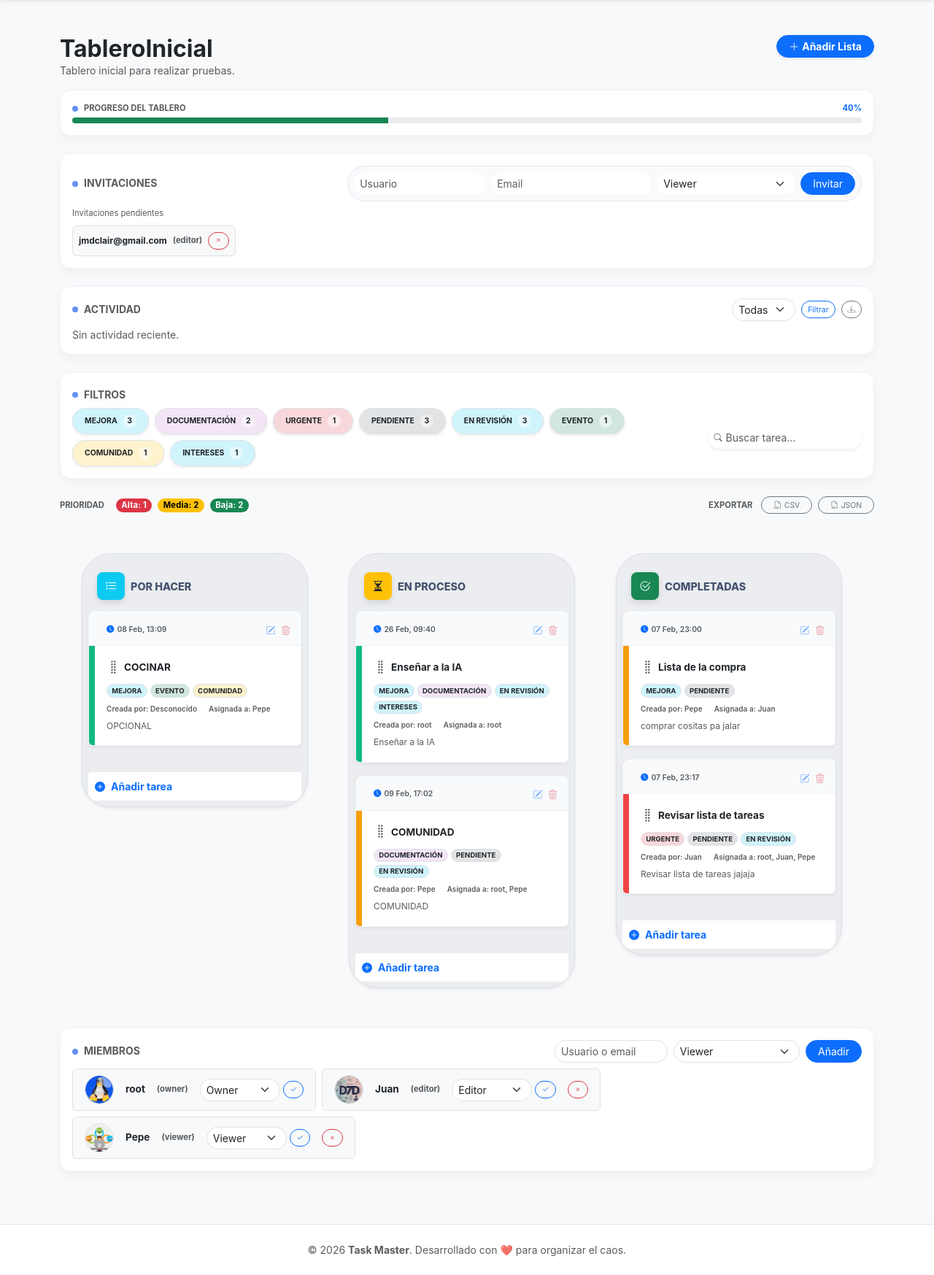
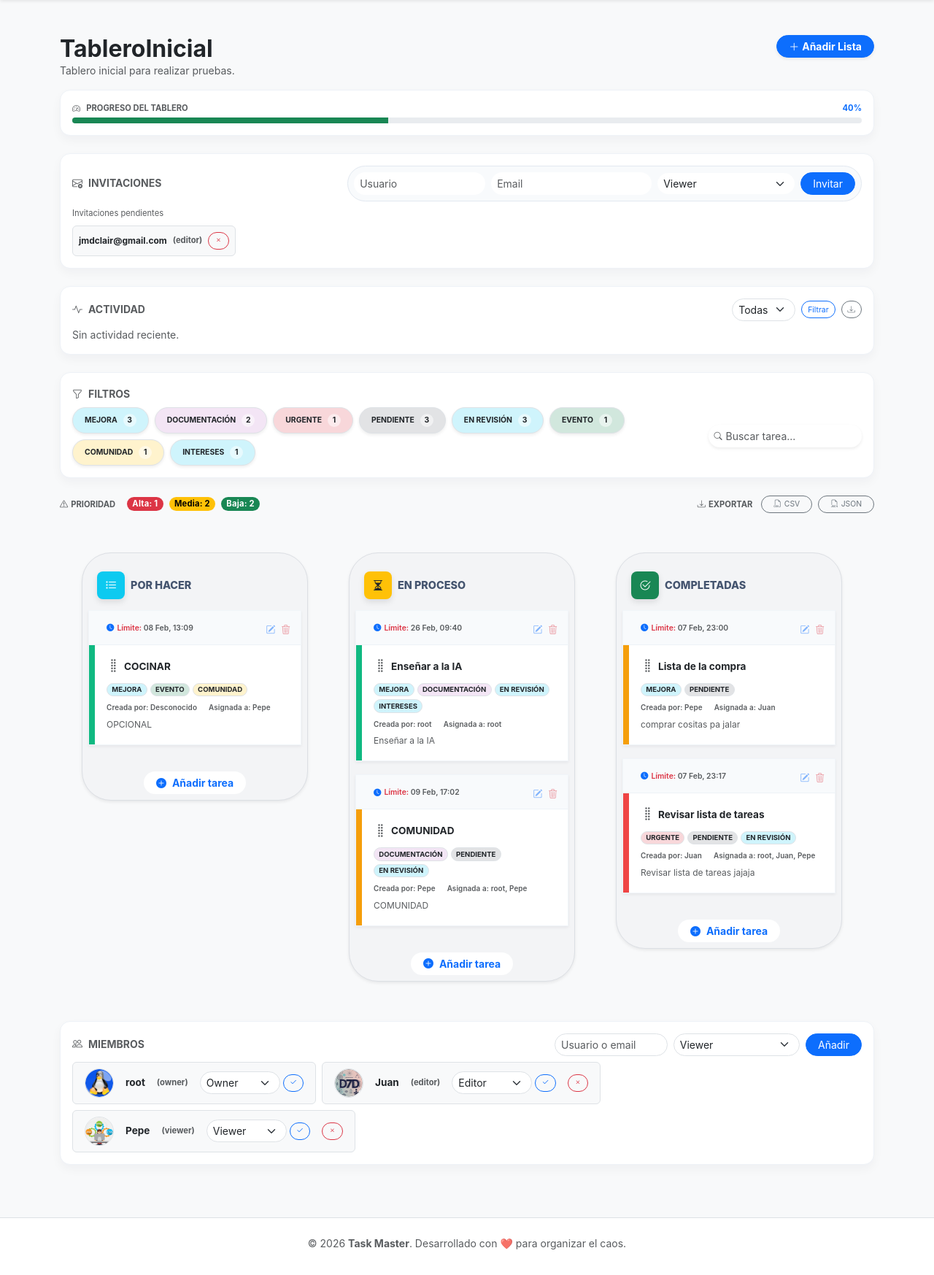
Before and after one commit to dclair/task_master, a Django app: page /boards/1/ in a window 1280 px wide. Shown: the part 142-1889 px from the top of the page at 73% size. After the commit the page ends 1854 px from the top, so only its background shows below. Run offline with Django 4.2, Linux system fonts and the light colour scheme; a user stored in the database is signed in; data comes from the database, SQL or seed files in the repository; both versions use the stored data as it was after the commit; data that the repository does not hold is empty.

Commit message:
Ajustes en el tabero, cambio en estilos de tarjetas, añadido texto limite a fecha de entrega tareas...

```diff
--- a/static/css/style.css
+++ b/static/css/style.css
@@ -7,7 +7,7 @@ body { font-family: 'Inter', sans-serif; background-color: #f1f2f4; margin: 0; }
 
 /* 3. COLUMNAS */
 .kanban-column {
-    width: 310px; min-width: 310px; background-color: #ebedf0; border-radius: 40px !important;
+    width: 310px; min-width: 310px; background-color: #f3f4f6; border-radius: 40px !important;
     padding: 0 !important; display: flex; flex-direction: column; max-height: 85vh;
     border: 1px solid #dcdfe4; box-shadow: 0 8px 20px rgba(0,0,0,0.06); overflow: hidden !important;
 }
@@ -16,11 +16,22 @@ body { font-family: 'Inter', sans-serif; background-color: #f1f2f4; margin: 0; }
 
 /* 4. TARJETAS */
 .task-card {
-    background: #ffffff !important; border-radius: 6px !important; margin-bottom: 18px !important;
+    background: #ffffff !important; border-radius: 0 !important; margin-bottom: 18px !important;
     border: 1px solid #f1f5f9; box-shadow: 0 2px 4px rgba(15,23,42,0.06); transition: all 0.25s ease;
     overflow: hidden; position: relative; cursor: default;
 }
-.task-card:hover { transform: translateY(-2px); box-shadow: 0 8px 14px rgba(15,23,42,0.12); }
+.kanban-column .task-card,
+.kanban-column .task-card-header,
+.kanban-column .task-card-body,
+.kanban-column .task-card::before {
+    border-radius: 0 !important;
+}
+.task-card:hover {
+    transform: none;
+    box-shadow: 0 6px 16px rgba(15,23,42,0.12);
+    border-color: #d9e2ec;
+    background: #f1f5f9 !important;
+}
 .task-card:active { transform: translateY(-1px); box-shadow: 0 4px 10px rgba(15,23,42,0.10); }
 
 /* Cursores */
@@ -35,6 +46,7 @@ body { font-family: 'Inter', sans-serif; background-color: #f1f2f4; margin: 0; }
 
 .task-card-header { background-color: #f8fafc; padding: 12px 14px 10px 24px; border-bottom: 1px solid #edf2f7; display: flex; justify-content: space-between; align-items: center; position: relative; z-index: 5; }
 .task-card-body { padding: 14px 16px 18px 24px; position: relative; z-index: 5; }
+.open-task-modal { border-radius: 999px !important; }
 
 /* 5. VISTA MÓVIL */
 @media (max-width: 768px) {
@@ -42,10 +54,10 @@ body { font-family: 'Inter', sans-serif; background-color: #f1f2f4; margin: 0; }
     .kanban-column { width: 100%; min-width: 0; border-radius: 18px !important; }
     .kanban-column-header { padding: 18px 16px 12px 16px; }
     .tasks-container { max-height: none; padding: 0 12px 12px 12px; }
-    .task-card { margin-bottom: 12px !important; border-radius: 8px !important; }
+    .task-card { margin-bottom: 12px !important; border-radius: 0 !important; }
     .task-card-header { padding: 10px 12px 8px 18px; }
     .task-card-body { padding: 12px 14px 14px 18px; }
-    .open-task-modal { border-radius: 14px !important; }
+    .open-task-modal { border-radius: 999px !important; }
     .task-grip { opacity: 0.8; }
     .task-title::after {
         content: '  arrastra';
@@ -92,13 +104,10 @@ body { font-family: 'Inter', sans-serif; background-color: #f1f2f4; margin: 0; }
     align-items: center;
     gap: 8px;
 }
-.section-title::before {
-    content: "";
-    width: 8px;
-    height: 8px;
-    border-radius: 999px;
-    background: #2563eb;
-    opacity: 0.7;
+.section-title::before,
+.section-title:before {
+    content: "" !important;
+    display: none !important;
 }
 .invite-form {
     background: #f8fafc;
--- a/templates/boards/board_detail.html
+++ b/templates/boards/board_detail.html
@@ -17,7 +17,9 @@
 
     <div class="section-box mt-3 mb-4">
         <div class="d-flex justify-content-between align-items-end mb-1">
-            <span class="section-title extra-small fw-bold text-muted text-uppercase">Progreso del Tablero</span>
+            <span class="section-title extra-small fw-bold text-muted text-uppercase">
+                <i class="bi bi-speedometer2"></i>Progreso del Tablero
+            </span>
             <span id="progress-text" class="extra-small fw-bold text-primary">{{ progress|default:"0" }}%</span>
         </div>
         <div class="progress" style="height: 8px; border-radius: 10px; background-color: #e9ecef;">
@@ -30,7 +32,9 @@
     {% if user_role == "owner" %}
     <div class="section-box mb-4">
         <div class="d-flex flex-column flex-md-row justify-content-between align-items-md-center gap-2 mb-2">
-            <h6 class="section-title text-uppercase text-muted small fw-bold mb-0">Invitaciones</h6>
+            <h6 class="section-title text-uppercase text-muted small fw-bold mb-0">
+                <i class="bi bi-envelope-plus"></i>Invitaciones
+            </h6>
             <form class="invite-form d-flex gap-2 flex-nowrap align-items-center px-2 py-2 rounded-pill border" method="post" action="{% url 'boards:invite_member' board.id %}">
                 {% csrf_token %}
                 <input type="text" name="username" class="form-control form-control-sm rounded-pill border-0" placeholder="Usuario" required style="min-width: 180px;">
@@ -70,7 +74,9 @@
 
     <div class="section-box mb-4">
         <div class="d-flex flex-column flex-md-row justify-content-between align-items-md-center gap-2 mb-2">
-            <h6 class="section-title text-uppercase text-muted small fw-bold mb-0">Actividad</h6>
+            <h6 class="section-title text-uppercase text-muted small fw-bold mb-0">
+                <i class="bi bi-activity"></i>Actividad
+            </h6>
             <div class="d-flex gap-2 align-items-center">
                 <form method="get" class="d-flex gap-2 align-items-center">
                     <select name="activity" class="form-select form-select-sm rounded-pill">
@@ -107,7 +113,9 @@
     </div>
 
     <div class="section-box mb-4">
-        <div class="section-title text-uppercase text-muted small fw-bold mb-2">Filtros</div>
+        <div class="section-title text-uppercase text-muted small fw-bold mb-2">
+            <i class="bi bi-funnel"></i>Filtros
+        </div>
         <div class="d-flex flex-column flex-md-row justify-content-between align-items-md-center gap-3">
         <div class="d-flex flex-wrap gap-2 align-items-center">
             {% for tag in board_tags %}
@@ -130,7 +138,9 @@
         </div>
     </div>
     <div class="priority-summary d-flex flex-wrap gap-2 align-items-center mt-2">
-        <div class="text-muted extra-small fw-bold text-uppercase me-2">Prioridad</div>
+        <div class="text-muted extra-small fw-bold text-uppercase me-2">
+            <i class="bi bi-exclamation-triangle me-1"></i>Prioridad
+        </div>
         <span class="badge rounded-pill text-bg-danger extra-small priority-filter" role="button" tabindex="0" data-priority="high">
             Alta: <span id="prio-high-count">0</span>
         </span>
@@ -141,7 +151,9 @@
             Baja: <span id="prio-low-count">0</span>
         </span>
         <div class="ms-auto d-flex align-items-center gap-2">
-            <div class="text-muted extra-small fw-bold text-uppercase me-1">Exportar</div>
+            <div class="text-muted extra-small fw-bold text-uppercase me-1">
+                <i class="bi bi-download me-1"></i>Exportar
+            </div>
             <a href="{% url 'boards:export_tasks_csv' board.id %}" class="btn btn-xs btn-outline-secondary rounded-pill px-3">
                 <i class="bi bi-filetype-csv me-1"></i>CSV
             </a>
@@ -190,7 +202,14 @@
                 <div class="task-card-header">
                     <div class="d-flex align-items-center text-muted" style="font-size: 0.65rem; font-weight: 600;">
                         <i class="bi bi-clock-fill me-1 text-primary"></i>
-                        <span>{{ task.due_date|date:"d M, H:i"|default:"SIN FECHA" }}</span>
+                        <span>
+                            <span class="text-danger">Límite:</span>
+                            {% if task.due_date %}
+                                {{ task.due_date|date:"d M, H:i" }}
+                            {% else %}
+                                <span class="text-muted">SIN FECHA</span>
+                            {% endif %}
+                        </span>
                     </div>
 
                     <div class="d-flex gap-2">
@@ -242,9 +261,9 @@
             {% endfor %}
         </div>
 
-        <div class="p-2 mt-auto">
+        <div class="p-2 mt-auto text-center">
             {% if user_role != "viewer" %}
-            <button class="btn btn-sm w-100 text-start open-task-modal border-dashed py-2 fw-bold text-primary bg-white"
+            <button class="btn btn-sm open-task-modal border-dashed py-1 px-3 fw-bold text-primary bg-white"
                     data-bs-toggle="modal" data-bs-target="#taskModal" data-listid="{{ list.id }}">
                 <i class="bi bi-plus-circle-fill me-2"></i>Añadir tarea
             </button>
@@ -256,7 +275,9 @@
 
 <div class="section-box mt-4 mb-4">
     <div class="d-flex justify-content-between align-items-center mb-2">
-        <h6 class="section-title text-uppercase text-muted small fw-bold mb-0">Miembros</h6>
+        <h6 class="section-title text-uppercase text-muted small fw-bold mb-0">
+            <i class="bi bi-people"></i>Miembros
+        </h6>
         {% if user_role == "owner" %}
         <form class="d-flex gap-2 member-form" method="post" action="{% url 'boards:add_member' board.id %}">
             {% csrf_token %}
```
Also changed, not shown: db.sqlite3, media/avatars/Kazam_screenshot_00000.png (added), media/avatars/hero-img.png (added), media/avatars/ohm.jpg (added).
